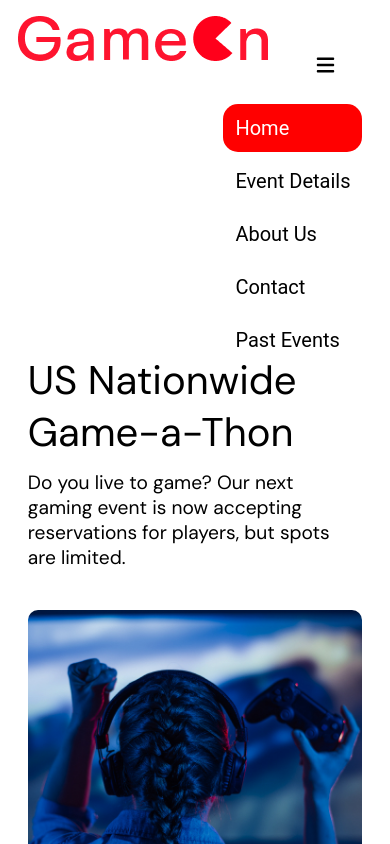
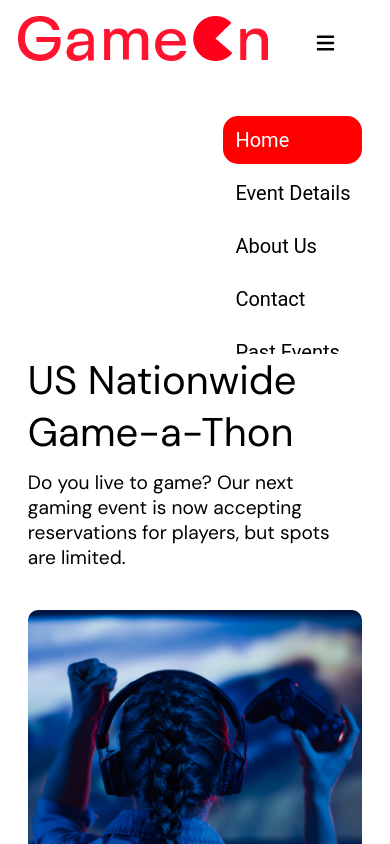
Before and after one commit to sabitsadiq/Game-Site, a plain HTML site: page index.html in a window 390 px wide. Both pictures are taken after a click on the link 332 px from the left and 25 px from the top of the page. Shown: the top 844 px of the page. Drawn offline with Linux system fonts and the light colour scheme.

Commit message:
responsive corrections

```diff
--- a/modal.css
+++ b/modal.css
@@ -122,7 +122,7 @@ img {
   }
   .topnav a.icon {
     position: absolute;
-    top: -32px;
+    top: -46px;
     right: 5px;
     display: block;
   }
@@ -134,7 +134,7 @@ img {
 @media screen and (max-width: 768px) {
   .main-navbar {
     position: relative;
-    top: 32px;
+    top: 44px;
     right: 5px;
   }
 
@@ -144,7 +144,7 @@ img {
   .topnav.responsive .icon {
     position: absolute;
     right: 12px;
-    top: -43px;
+    top: -50px;
   }
   .topnav.responsive a {
     float: none;
@@ -163,7 +163,10 @@ img {
   .topnav a.icon {
     float: right;
     display: block;
-    margin-top: -15px;
+    margin-top: -3px;
+  }
+  .topnav.responsive .icon {
+    top: -89px;
   }
 }
 
```
